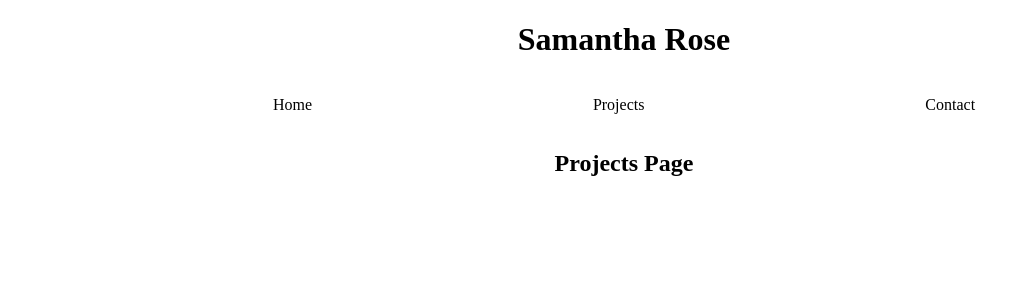
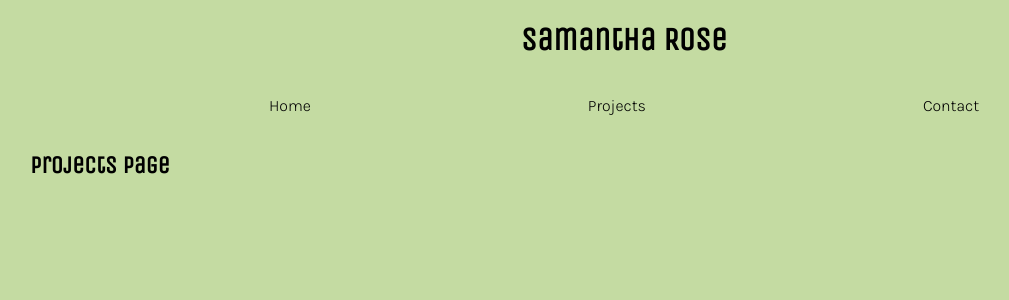
Before and after one commit to samanthashleyrose/React-Coding-Portfolio, a React (Vite) app: page /About in a window 1280 px wide. Shown: the top 300 px of the page, without its empty margins (16-1025 px from the left). Built offline with nearby package versions, Linux system fonts and the light colour scheme.

Commit message:
Began font family styling

```diff
--- a/index.html
+++ b/index.html
@@ -3,6 +3,7 @@
   <head>
     <meta charset="UTF-8" />
     <link rel="icon" type="image/svg+xml" href="/vite.svg" />
+    <link href="https://fonts.googleapis.com/css2?family=Karla:wght@300&family=Unica+One&display=swap" rel="stylesheet">
     <meta name="viewport" content="width=device-width, initial-scale=1.0" />
     <title>Samantha Rose Coding Portfolio</title>
   </head>
--- a/src/main.css
+++ b/src/main.css
@@ -1,3 +1,9 @@
+/* ROOT / BODY */
+body {
+    background-color: rgba(179, 209, 134, 0.764);
+    font-family: Unica One, sans-serif;
+}
+
 /* NAV */
 .nav-tabs {
     display: inline-flex;
@@ -8,18 +14,20 @@
 .nav-option,
 .nav-link {
     color: black;
+    font-family: Karla, sans-serif;
     text-decoration: none;
 }
 
 /* HEADERS */
 h1 {
+    color: black;
     display: flex;
     justify-content: center;
-    color: black;
 }
 
 h2 {
+    color: black;
     display: flex;
-    justify-content: center;
-    color: black;
+    justify-content: left;
+    margin-left: 3%;
 }
```
